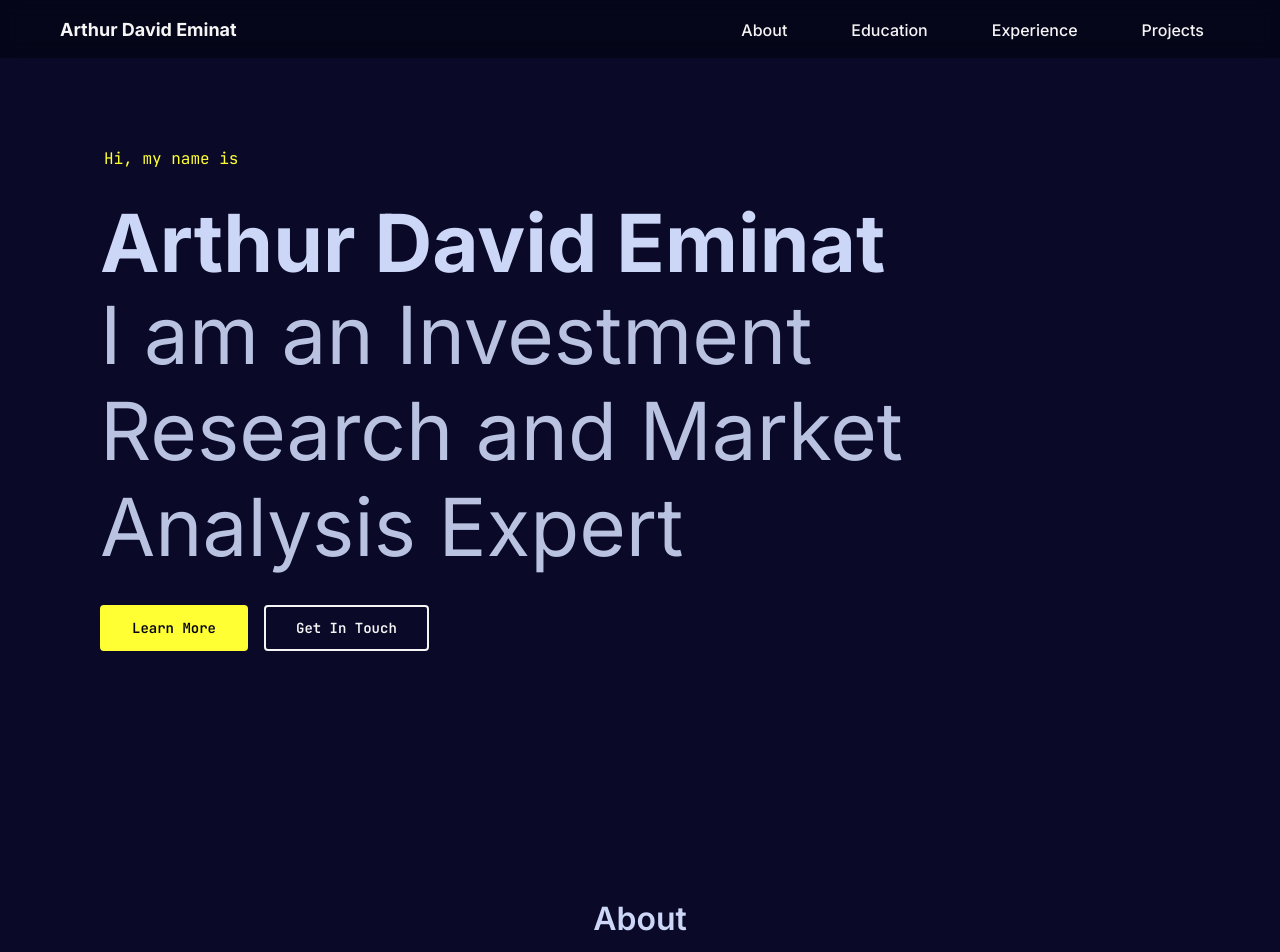
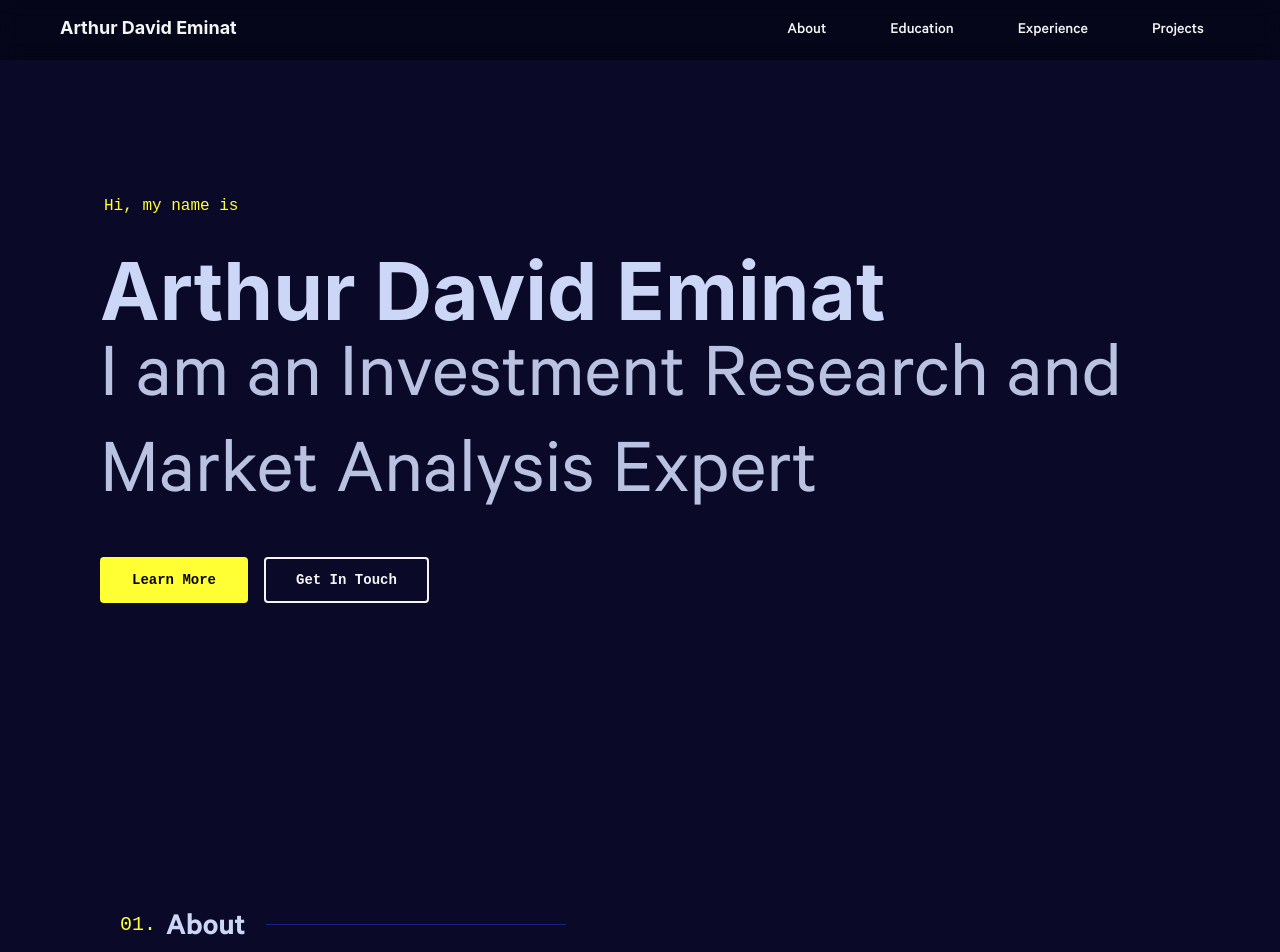
Before and after one commit to ArthurDavidEminat/arthur-david-eminat, a React (Vite) app: page / in a window 1280 px wide. Shown: the top 952 px of the page. Built offline with nearby package versions, Linux system fonts and the light colour scheme; a web font is replaced by a local one.

Commit message:
Add numbered sections

```diff
--- a/src/styles/variables.css
+++ b/src/styles/variables.css
@@ -13,10 +13,9 @@
   --green-tint: rgba(255, 255, 51, 0.1);
 
   /* Typography */
-  --font-sans: "Inter", "Calibre", "San Francisco", "SF Pro Text", -apple-system,
+  --font-sans: "Calibre", "San Francisco", "SF Pro Text", -apple-system,
     system-ui, sans-serif;
-  --font-mono: "JetBrains Mono", "SF Mono", "Fira Code", "Fira Mono",
-    "Roboto Mono", monospace;
+  --font-mono: "SF Mono", "Fira Code", "Fira Mono", "Roboto Mono", monospace;
 
   /* Font Sizes */
   --fz-xxs: 12px;
--- a/styles.css
+++ b/styles.css
@@ -38,32 +38,44 @@ h6 {
   margin-bottom: 1rem;
   color: var(--lightest-slate);
 }
+main {
+  padding: 0 100px;
+  counter-reset: section;
+}
 
 .section-title {
-  font-size: var(--fz-heading);
-  text-align: center;
-  margin-bottom: 3rem;
-  color: var(--lightest-slate);
+  display: flex;
+  -webkit-box-align: center;
+  align-items: center;
   position: relative;
+  margin: 10px 0px 40px;
+  width: 100%;
+  font-size: clamp(26px, 5vw, var(--fz-heading));
+  white-space: nowrap;
 }
 
+.section-title::before {
+  position: relative;
+  bottom: 4px;
+  counter-increment: section 1;
+  content: "0" counter(section) ".";
+  margin-right: 10px;
+  color: var(--green);
+  font-family: var(--font-mono);
+  font-size: clamp(var(--fz-md), 3vw, var(--fz-xl));
+  font-weight: 400;
+}
 .section-title::after {
   content: "";
   display: block;
-  width: 60px;
-  height: 4px;
-  background: linear-gradient(
-    135deg,
-    var(--green) 0%,
-    var(--lightest-navy) 100%
-  );
-  margin: 1rem auto;
-  border-radius: var(--border-radius);
+  position: relative;
+  top: -5px;
+  width: 300px;
+  height: 1px;
+  margin-left: 20px;
+  background-color: var(--lightest-navy);
 }
 
-main {
-  padding: 0 100px;
-}
 /* Responsive Design */
 @media (max-width: 768px) {
   .section-title {
```
